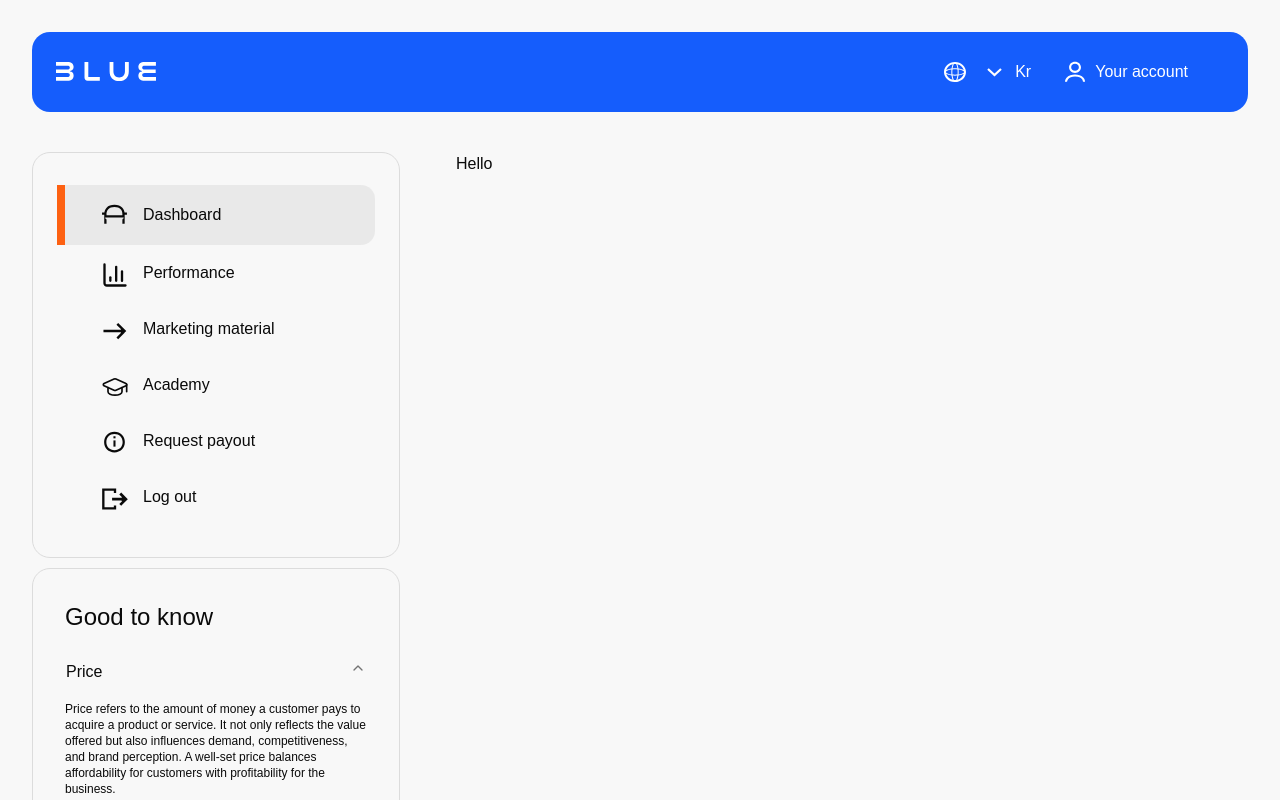
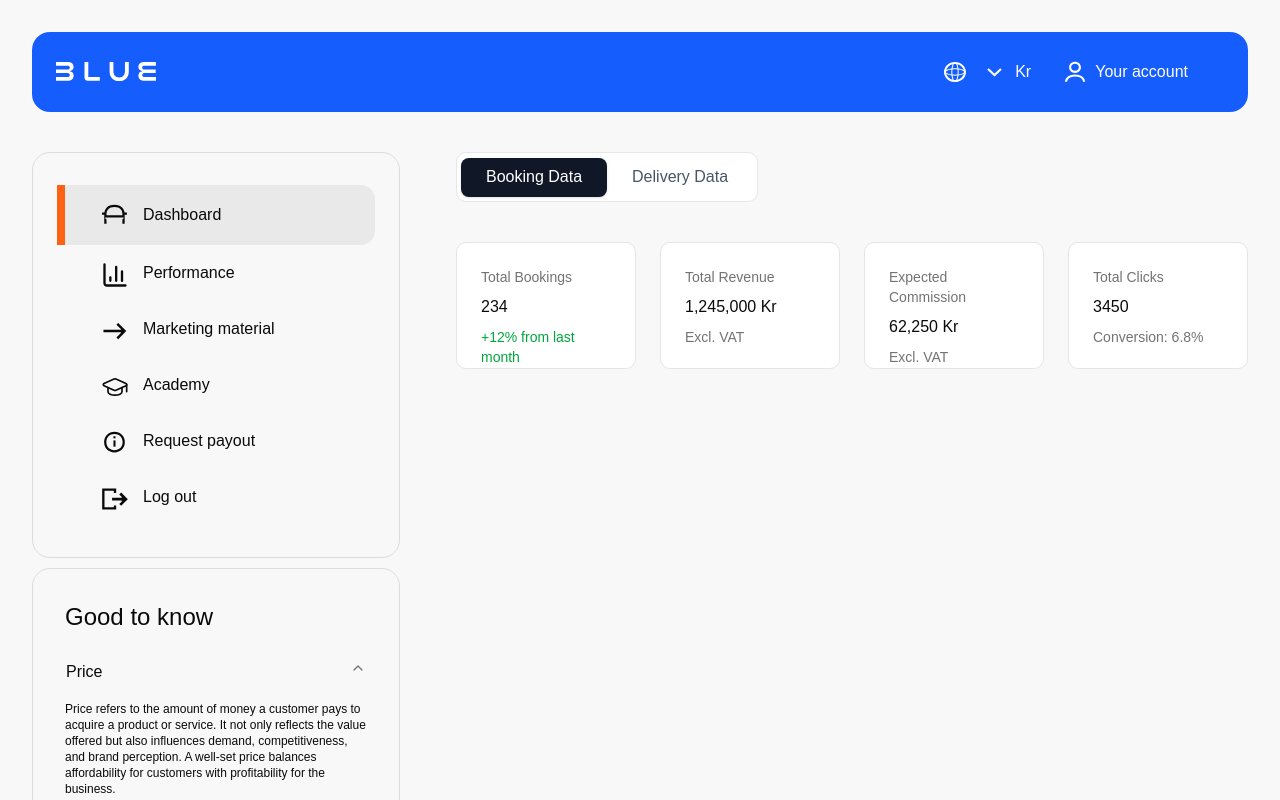
Before and after one commit to Hjortur17/blue-affiliate, a Next.js app: page / in a window 1280 px wide. Shown: the top 800 px of the page. Built offline with nearby package versions, Linux system fonts and the light colour scheme; a web font is replaced by a local one.

Commit message:
🚀 Added - Tabs

```diff
--- a/src/app/globals.css
+++ b/src/app/globals.css
@@ -60,7 +60,7 @@ body {
   --background: #f8f8f8;
   --foreground: oklch(0.145 0 0);
   --card: oklch(1 0 0);
-  --card-foreground: oklch(0.145 0 0);
+  --card-foreground: #101828;
   --popover: oklch(1 0 0);
   --popover-foreground: oklch(0.145 0 0);
   --primary: #155dfc;
--- a/src/app/layout.tsx
+++ b/src/app/layout.tsx
@@ -30,9 +30,9 @@ export default function RootLayout({
         <Navbar />
 
         <div className="mt-10 grid grid-cols-12 gap-14">
-          <Sidebar />
+          <Sidebar className="col-span-4" />
 
-          <main>{children}</main>
+          <main className="col-span-8">{children}</main>
         </div>
       </body>
     </html>
--- a/src/app/page.tsx
+++ b/src/app/page.tsx
@@ -1,7 +1,30 @@
-import Image from "next/image";
+import { Tabs, TabsContent, TabsList, TabsTrigger } from "@/components/ui/tabs";
+import StatsGrid from "@/components/StatsGrid";
 
 export default function Home() {
   return (
-    <h1>Hello</h1>
+    <section>
+      <Tabs defaultValue="booking-data" className="w-full max-w-max">
+        <TabsList className="mb-8">
+          <TabsTrigger value="booking-data">Booking Data</TabsTrigger>
+          <TabsTrigger value="delivery-data">Delivery Data</TabsTrigger>
+        </TabsList>
+
+        <TabsContent value="booking-data">
+          <BookingData />
+        </TabsContent>
+        <TabsContent value="delivery-data">
+          <DeliveryData />
+        </TabsContent>
+      </Tabs>
+    </section>
   );
 }
+
+const BookingData = () => {
+  return <StatsGrid />;
+};
+
+const DeliveryData = () => {
+  return <p>Delivery Data</p>;
+};
--- a/src/components/Sidebar.tsx
+++ b/src/components/Sidebar.tsx
@@ -56,9 +56,9 @@ const accordion = [
   },
 ];
 
-export default function Sidebar() {
+export default function Sidebar({ className }: { className?: string }) {
   return (
-    <aside className="col-span-4 space-y-2.5">
+    <aside className={cn("space-y-2.5", className)}>
       <div className="border border-light-gray rounded-2xl p-8">
         <nav className="flex flex-1 flex-col">
           <ul role="list" className="-mx-2 space-y-1">
--- /dev/null
+++ b/src/components/StatsGrid.tsx
@@ -0,0 +1,57 @@
+type StatCard = {
+  label: string;
+  value: string;
+  subtext: string;
+  subtextColor?: "green" | "muted";
+};
+
+const stats: StatCard[] = [
+  {
+    label: "Total Bookings",
+    value: "234",
+    subtext: "+12% from last month",
+    subtextColor: "green",
+  },
+  {
+    label: "Total Revenue",
+    value: "1,245,000 Kr",
+    subtext: "Excl. VAT",
+  },
+  {
+    label: "Expected Commission",
+    value: "62,250 Kr",
+    subtext: "Excl. VAT",
+  },
+  {
+    label: "Total Clicks",
+    value: "3450",
+    subtext: "Conversion: 6.8%",
+  },
+];
+
+export default function StatsGrid() {
+  return (
+    <div className="grid grid-cols-4 gap-6">
+      {stats.map((stat) => (
+        <div
+          key={stat.label}
+          className="bg-white border border-border rounded-lg px-6 pt-6 pb-px flex flex-col gap-2"
+        >
+          <p className="text-sm leading-5 text-muted-foreground">
+            {stat.label}
+          </p>
+          <p className="text-base leading-6 text-foreground">
+            {stat.value}
+          </p>
+          <p
+            className={`text-sm leading-5 ${
+              stat.subtextColor === "green" ? "text-green-600" : "text-muted-foreground"
+            }`}
+          >
+            {stat.subtext}
+          </p>
+        </div>
+      ))}
+    </div>
+  );
+}
--- /dev/null
+++ b/src/components/ui/tabs.tsx
@@ -0,0 +1,86 @@
+"use client";
+
+import { Tabs as TabsPrimitive } from "@base-ui/react/tabs";
+import { cva, type VariantProps } from "class-variance-authority";
+
+import { cn } from "@/lib/utils";
+
+function Tabs({
+  className,
+  orientation = "horizontal",
+  ...props
+}: TabsPrimitive.Root.Props) {
+  return (
+    <TabsPrimitive.Root
+      data-slot="tabs"
+      data-orientation={orientation}
+      className={cn(
+        "group/tabs flex gap-2 data-horizontal:flex-col",
+        className,
+      )}
+      {...props}
+    />
+  );
+}
+
+const tabsListVariants = cva(
+  "group/tabs-list inline-flex w-fit items-center justify-center rounded-lg p-[4px] text-muted-foreground group-data-horizontal/tabs:h-12.5 group-data-vertical/tabs:h-fit group-data-vertical/tabs:flex-col data-[variant=line]:rounded-none",
+  {
+    variants: {
+      variant: {
+        default: "bg-white",
+        line: "gap-1 bg-transparent",
+      },
+    },
+    defaultVariants: {
+      variant: "default",
+    },
+  },
+);
+
+function TabsList({
+  className,
+  variant = "default",
+  ...props
+}: TabsPrimitive.List.Props & VariantProps<typeof tabsListVariants>) {
+  return (
+    <TabsPrimitive.List
+      data-slot="tabs-list"
+      data-variant={variant}
+      className={cn(
+        tabsListVariants({ variant }),
+        className,
+        "border border-[#E5E7EB]",
+      )}
+      {...props}
+    />
+  );
+}
+
+function TabsTrigger({ className, ...props }: TabsPrimitive.Tab.Props) {
+  return (
+    <TabsPrimitive.Tab
+      data-slot="tabs-trigger"
+      className={cn(
+        "relative inline-flex h-[calc(100%-1px)] flex-1 items-center justify-center gap-1.5 rounded-md border border-transparent px-6 py-2 text-base whitespace-nowrap text-[#4A5565] transition-all group-data-vertical/tabs:w-full group-data-vertical/tabs:justify-start hover:text-foreground focus-visible:border-ring focus-visible:ring-[3px] focus-visible:ring-ring/50 focus-visible:outline-1 focus-visible:outline-ring disabled:pointer-events-none disabled:opacity-50 aria-disabled:pointer-events-none aria-disabled:opacity-50 dark:text-muted-foreground dark:hover:text-foreground group-data-[variant=default]/tabs-list:data-active:shadow-sm group-data-[variant=line]/tabs-list:data-active:shadow-none [&_svg]:pointer-events-none [&_svg]:shrink-0 [&_svg:not([class*='size-'])]:size-4",
+        "group-data-[variant=line]/tabs-list:bg-transparent group-data-[variant=line]/tabs-list:data-active:bg-transparent dark:group-data-[variant=line]/tabs-list:data-active:border-transparent dark:group-data-[variant=line]/tabs-list:data-active:bg-transparent",
+        "data-active:bg-card-foreground data-active:hover:text-white data-active:hover:bg-card-foreground/85 data-active:text-white dark:data-active:border-input dark:data-active:bg-input/30 dark:data-active:text-foreground",
+        "after:absolute after:bg-foreground after:opacity-0 after:transition-opacity group-data-horizontal/tabs:after:inset-x-0 group-data-horizontal/tabs:after:bottom-[-5px] group-data-horizontal/tabs:after:h-0.5 group-data-vertical/tabs:after:inset-y-0 group-data-vertical/tabs:after:-right-1 group-data-vertical/tabs:after:w-0.5 group-data-[variant=line]/tabs-list:data-active:after:opacity-100",
+        className,
+      )}
+      {...props}
+    />
+  );
+}
+
+function TabsContent({ className, ...props }: TabsPrimitive.Panel.Props) {
+  return (
+    <TabsPrimitive.Panel
+      data-slot="tabs-content"
+      className={cn("flex-1 text-sm outline-none", className)}
+      {...props}
+    />
+  );
+}
+
+export { Tabs, TabsList, TabsTrigger, TabsContent, tabsListVariants };
```
Also changed, not shown: .zed/settings.json (added), 1 other file (tests, documents, lock files or other folders).
